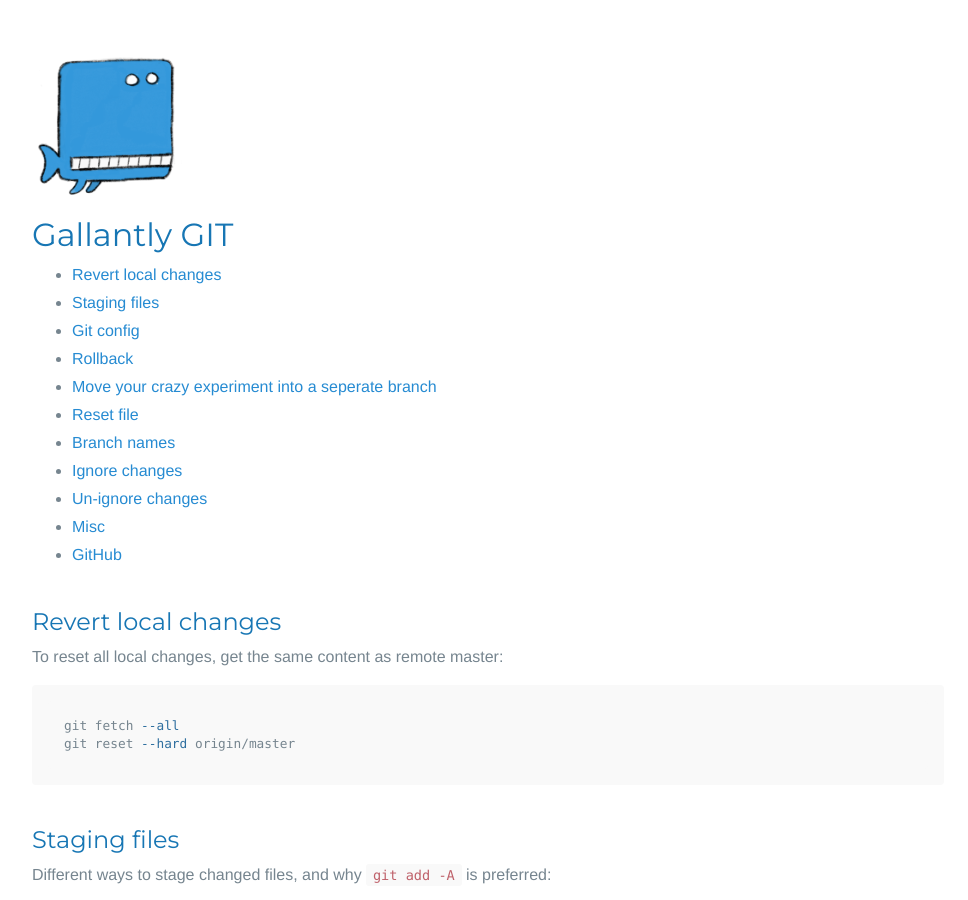
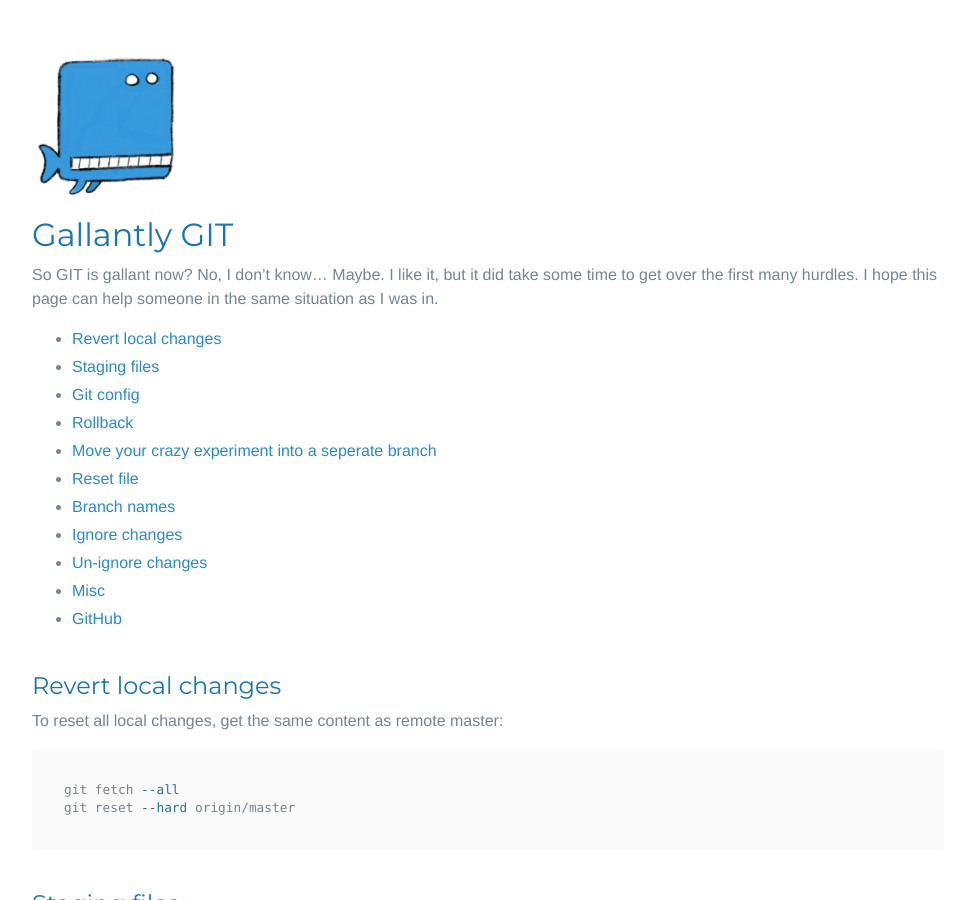
Before and after one commit to cirgl/lthr.github.io, a Jekyll site: the page built from _posts/2015-01-08-git.md, in a window 1280 px wide and 900 px high. Shown: the whole window, without its empty margins (152-1120 px from the left). Built offline with Jekyll 4.4.1, drawn with Linux system fonts in a browser that asks for light colours.

Commit message:
add introduction

```diff
--- a/_posts/2015-01-08-git.md
+++ b/_posts/2015-01-08-git.md
@@ -2,6 +2,8 @@
 layout: post
 title: Gallantly GIT
 ---
+
+So GIT is gallant now? No, I don't know... Maybe. I like it, but it did take some time to get over the first many hurdles. I hope this page can help someone in the same situation as I was in.
 
 * [Revert local changes](#revert-local-changes)
 * [Staging files](#staging-files)
```
Also changed, not shown: _posts/2015-02-18-bash.md (+2 -0 lines).
